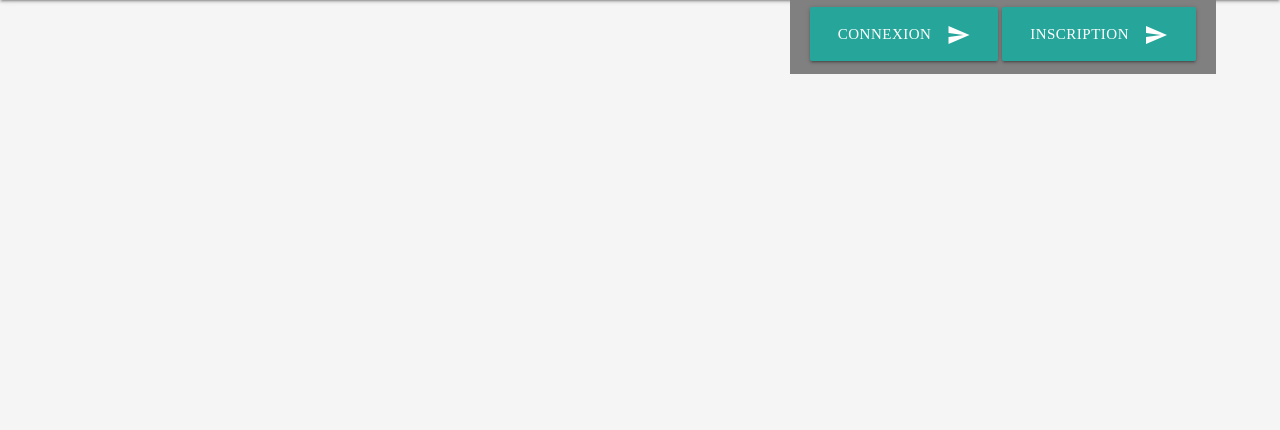
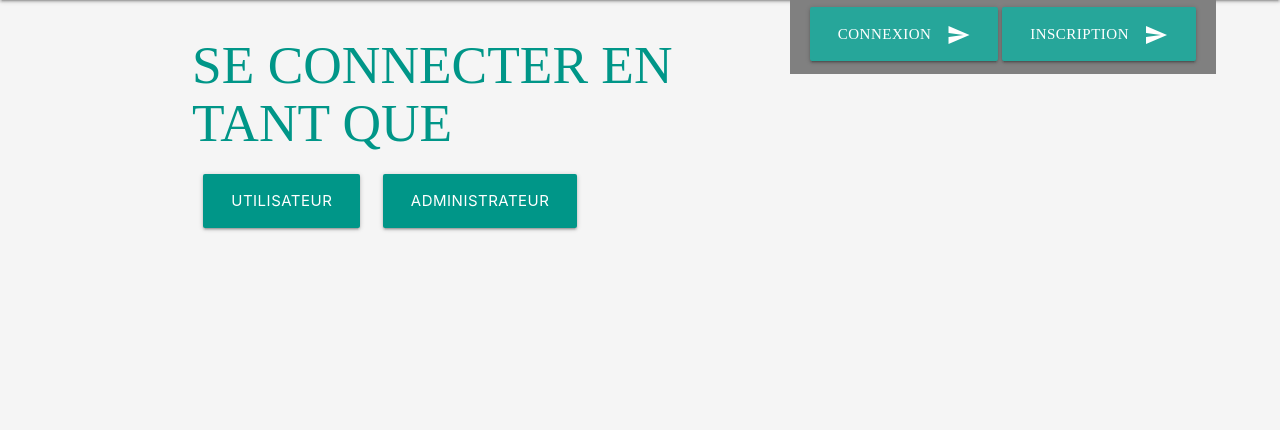
Before and after one commit to FR-Marie/BnB-MVC, a PHP site: page /le-marche-du-livre/connexions in a window 1280 px wide. Shown: the part 64-494 px from the top of the page. Run offline with PHP 8.4, Linux system fonts and the light colour scheme; data that the repository does not hold is empty; some libraries are stand-ins or nearby versions; some web fonts are replaced.

Commit message:
maj marche du livre

```diff
--- a/css/styles.scss
+++ b/assets/css/styles.css
@@ -1,113 +1,107 @@
-html, body{
+html, body {
   margin: 0;
   padding: 0;
   box-sizing: border-box;
   background-color: whitesmoke;
-  font-family: 'Gentium Plus', serif;
+  font-family: "Gentium Plus", serif;
 }
 
 /***** TITRES *****/
-h1{
-
-}
-h2{
-
-}
-h3{
-
-}
-h4{
-
-}
-h5{
-
-}
-h6{
-
-}
-
-/***** COULEURS *****/
-
-
-
-
-
 /***** NAV BAR *****/
-nav{
+nav {
   background-color: grey;
   padding-right: 5%;
   padding-left: 5%;
 }
-#btns-nav{
+
+#btns-nav {
   background-color: grey;
   padding: 0px 20px 10px 20px;
 }
-#nav-mobile a{
+
+#nav-mobile a {
   font-size: 25px;
 }
 
-
 /***** SPLASH PAGE *****/
-#img-splash{
-  width: 75%;
+#img-splash {
+  width: 90%;
   border-radius: 5px;
   box-shadow: 2px 2px 10px black;
+  margin: 35px;
 }
-#a-splash{
+
+#a-splash {
   color: grey;
   font-size: 40px;
   margin-top: 20%;
   text-shadow: 2px 2px 3px black;
 }
 
-
 /***** FOOTER *****/
-.page-footer{
+.page-footer {
   background-color: grey;
-  position: absolute;
+  position: fixed;
   bottom: 0;
   width: 100%;
 }
 
-
 /***** ACCUEIL *****/
-#h2-derniers-livres-ajoutes{
+#h2-derniers-livres-ajoutes {
   border: 2px solid teal;
 }
-#livres-accueil{
+
+#livres-accueil {
   margin-left: 2%;
   padding: 5px;
 }
-#cards-accueil-derniers-livres-ajoutes{
+
+#cards-accueil-derniers-livres-ajoutes {
   padding: 40px;
 }
-#row-derniers-livres-ajoutes{
+
+#row-derniers-livres-ajoutes {
   border: 2px solid teal;
 }
 
 /***** CARTES ANNONCES *****/
-.card{
-  font-family: 'Gentium Plus', serif;
+.card {
+  font-family: "Gentium Plus", serif;
   box-shadow: 2px 2px 5px black;
   border-radius: 10px 10px 20px 0px;
 }
-#card-genre{
+
+#card-genre {
   padding-left: 5px;
   font-size: 20px;
   margin-bottom: 10px;
   padding: 5px;
 }
-#card-annonce{
+
+#card-annonce {
   padding-left: 15px;
   font-size: 20px;
   width: 65%;
 }
-#card-auteur{
+
+#card-auteur {
   padding-left: 25px;
   font-size: 20px;
   width: 50%;
   margin-bottom: 10px;
 }
-.card img{
+
+.card img {
   padding-left: 5%;
 }
+
+/*******FORMULAIRES DE CONNEXION***********/
+#formulaireUtilisateur {
+  display: none;
+}
+
+#formulaireAdministrateur {
+  display: none;
+}
+
+/*# sourceMappingURL=styles.css.map */
--- a/css/styles.css
+++ b/assets/css/styles.scss
@@ -1,98 +1,120 @@
-html, body {
+html, body{
   margin: 0;
   padding: 0;
   box-sizing: border-box;
   background-color: whitesmoke;
-  font-family: "Gentium Plus", serif;
+  font-family: 'Gentium Plus', serif;
 }
 
 /***** TITRES *****/
-/***** COULEURS *****/
+h1{
+
+}
+h2{
+
+}
+h3{
+
+}
+h4{
+
+}
+h5{
+
+}
+h6{
+
+}
+
+
+
 /***** NAV BAR *****/
-nav {
+nav{
   background-color: grey;
   padding-right: 5%;
   padding-left: 5%;
 }
-
-#btns-nav {
+#btns-nav{
   background-color: grey;
   padding: 0px 20px 10px 20px;
 }
-
-#nav-mobile a {
+#nav-mobile a{
   font-size: 25px;
 }
 
+
 /***** SPLASH PAGE *****/
-#img-splash {
-  width: 75%;
+#img-splash{
+  width: 90%;
   border-radius: 5px;
   box-shadow: 2px 2px 10px black;
+  margin: 35px;
 }
-
-#a-splash {
+#a-splash{
   color: grey;
   font-size: 40px;
   margin-top: 20%;
   text-shadow: 2px 2px 3px black;
 }
 
+
 /***** FOOTER *****/
-.page-footer {
+.page-footer{
   background-color: grey;
-  position: absolute;
+  position: relative;
   bottom: 0;
   width: 100%;
 }
 
+
 /***** ACCUEIL *****/
-#h2-derniers-livres-ajoutes {
+#h2-derniers-livres-ajoutes{
   border: 2px solid teal;
 }
-
-#livres-accueil {
+#livres-accueil{
   margin-left: 2%;
   padding: 5px;
 }
-
-#cards-accueil-derniers-livres-ajoutes {
+#cards-accueil-derniers-livres-ajoutes{
   padding: 40px;
 }
-
-#row-derniers-livres-ajoutes {
+#row-derniers-livres-ajoutes{
   border: 2px solid teal;
 }
 
 /***** CARTES ANNONCES *****/
-.card {
-  font-family: "Gentium Plus", serif;
+.card{
+  font-family: 'Gentium Plus', serif;
   box-shadow: 2px 2px 5px black;
   border-radius: 10px 10px 20px 0px;
 }
-
-#card-genre {
+#card-genre{
   padding-left: 5px;
   font-size: 20px;
   margin-bottom: 10px;
   padding: 5px;
 }
-
-#card-annonce {
+#card-annonce{
   padding-left: 15px;
   font-size: 20px;
   width: 65%;
 }
-
-#card-auteur {
+#card-auteur{
   padding-left: 25px;
   font-size: 20px;
   width: 50%;
   margin-bottom: 10px;
 }
-
-.card img {
+.card img{
   padding-left: 5%;
 }
 
-/*# sourceMappingURL=styles.css.map */
+
+/*******FORMULAIRES DE CONNEXION***********/
+#formulaireUtilisateur{
+  display:none;
+}
+
+#formulaireAdministrateur{
+  display:none;
+}
--- /dev/null
+++ b/controller/Controller_Administrateurs.php
@@ -0,0 +1,30 @@
+<?php
+
+require_once "../model/Model_Administrateurs.php";
+
+
+
+function connexionAdministrateurController(){
+
+    //Appel du fichier vue
+    require_once "../view/connexions.php";
+
+    $role_administrateur = $_POST["select_connexion_administrateur"];
+
+    if (isset($_POST["btn-connexion"])){
+
+        //echo "btn ok";
+        //var_dump("test du btn connexion");
+
+
+        if ($role_administrateur === true){
+            $administrateurClasse = new Administrateur();
+            $administrateurClasse->connexionAdministrateur();
+        }else{
+            echo "Vous devez être un utilisateur inscris pour vous connecter avec le rôle utilisateur";
+        }
+
+
+
+    }
+}
--- a/controller/Controller_Regions.php
+++ b/controller/Controller_Regions.php
@@ -10,7 +10,7 @@ function afficherToutesLesRegions(){
 
     foreach ($regions as $region){
         ?>
-        <option value="$region["id_region"]"><?= $region["nom_region"] ?></option>
+        <option value="<?=$region["id_region"]?>"><?= $region["nom_region"] ?></option>
         <?php
     }
     return $regionsClasse;
--- a/controller/Controller_Utilisateurs.php
+++ b/controller/Controller_Utilisateurs.php
@@ -1,5 +1,6 @@
 <?php
 require_once "../model/Model_Utilisateurs.php";
+require_once "../model/Model_mailInscription.php";
 
 
 function afficherFormulaireInscriptionUtilisateur()
@@ -7,49 +8,36 @@ function afficherFormulaireInscriptionUtilisateur()
     //Appel fichier de la vue
     require_once "../view/inscriptions.php";
 
+
+    if (isset($_POST["btn-inscription"])){
+
+        //echo "btn ok";
+        //var_dump("nimp");
+
+        $UtilisateurClasse = new Utilisateurs();
+        $UtilisateurClasse->inscriptionUtilisateur();
+
+    }
+
 }
 
 
-function InscriptionUtilisateurController(){
+function connexionUtilisateurController(){
 
-    //fichier de la vue
-    require_once "../view/inscriptions.php";
+    //Appel du fichier vue
+    require_once "../view/connexions.php";
 
 
-    if (isset($_POST["btn-inscription"])){
+    if (isset($_POST["btn-connexion"])){
 
+        //echo "btn ok";
+        //var_dump("test du btn connexion");
 
-        //Ici les expressions requliere
-        //Check des email et mot de passe avec preg_match php et les regexs
-        //DOCS = https://www.w3schools.com/php/php_form_url_email.asp
-        if (preg_match('/[-0-9a-zA-Z.+_]+@[-0-9a-zA-Z.+_]+.[a-zA-Z]{2,4}$/', $_POST["mail_utilisateur"])) {
-            echo "<div class='container'>
-                <p class='alert alert-warning text-success'>Votre email est valide!</p>
-                </div>";
-        }
-
-        if(preg_match('/^(?=.*\d)(?=.*[A-Za-z])[0-9A-Za-z!@#$%]{8,12}$/', $_POST["password_utilisateur"])) {
-            echo "<div class='container'>
-                <p class='alert alert-warning text-success'>Votre mot de passe est valide!</p>
-                </div>";
-        }
-
-
-        //verifié le mot de passe et le mot passe repeter
-        if($_POST["password_utilisateur"] === $_POST["passwordRepeat_utilisateur"]){
-            //Ici la classe qui envoi des emails
-            $mailInscription = new \model\EmailInscriptionUtilisateurs();
-            $mail = $mailInscription->mailInscriptionUtilisateurs();
-            return $mail;
-        }else{
-            ?>
-            <p class="red orange-text">Les mots de passe ne correspondent pas</p>
-            <a href="inscriptions" class="btn deep-orange">Retour</a>
-            <?php
-        }
+            $UtilisateurClasse = new Utilisateurs();
+            $Utilisateur = $UtilisateurClasse->connexionUtilisateur();
+            return $Utilisateur;
 
 
 
     }
-
 }
--- /dev/null
+++ b/model/Model_Administrateurs.php
@@ -0,0 +1,20 @@
+<?php
+
+require_once "../model/database.php";
+
+
+class Administrateur extends database{
+
+    private $mail_administrateur;
+    private $mdp_administrateur;
+    private$nom_administrateur;
+    private $prenom_administrateur;
+
+
+    public function connexionAdministrateur(){
+
+    }
+
+
+
+}
--- a/model/Model_Utilisateurs.php
+++ b/model/Model_Utilisateurs.php
@@ -6,9 +6,10 @@ use PHPMailer\PHPMailer\Exception;
 //Load Composer's autoloader
 //Sans autoload.php (ici exemple d'appel de la classe Exception)
 //require_once "../vendor/phpmailer/phpmailer/src/Exception.php";
-require '../vendor/autoload.php';
+require "../vendor/autoload.php";
 
 require_once "../model/database.php";
+require_once "../model/Model_mailInscription.php";
 
 class Utilisateurs extends database{
 
@@ -18,6 +19,8 @@ class Utilisateurs extends database{
     private $telephone_utilisateur;
     private $region_utilisateur;
     private $password_utilisateur;
+
+
 
 
     public function inscriptionUtilisateur(){
@@ -80,65 +83,115 @@ class Utilisateurs extends database{
         }
 
 
-
-
+///////// EGALITE DES 2 MOTS DE PASSE POUR LANCER LA REQUETE/////////
+        if ($_POST["password_utilisateur"] === ($_POST["passwordRepeat_utilisateur"])){
 
             $db = $this->getPDO();
 
-            $sql = "INSERT INTO `utilisateurs`(`nom_utilisateur`, `prenom_utilisateur`, `mail_utilisateur`, `telephone_utilisateur`,
+            $sql = "INSERT INTO `utilisateurs`(`nom_utilisateur`, `prenom_utilisateur`, `mail_utilisateur`, `mdp_utilisateur`, `telephone_utilisateur`,
                             `region_utilisateur_id`)
                             VALUES (?, ?, ?, ?, ?, ?)";
 
             $request = $db->prepare($sql);
 
-            $request->bindParam(1, $clean_nom_utilisateur);
-            $request->bindParam(2, $clean_prenom_utilisateur);
+
+
+            $request->bindParam(1, $this->nom_utilisateur);
+            $request->bindParam(2, $this->prenom_utilisateur);
             $request->bindParam(3, $_POST["mail_utilisateur"]);
-            $request->bindParam(4, $_POST["telephone_utilisateur"]);
-            $request->bindParam(5, $_POST["region_utilisateur"]);
+            $request->bindParam(4, $_POST["password_utilisateur"]);
+            $request->bindParam(5, $_POST["telephone_utilisateur"]);
+            $request->bindParam(6, $_POST["region_utilisateur"]);
 
 
             $request->execute([
-                $clean_nom_utilisateur = trim(htmlspecialchars("nom_utilisateur")),
-                $clean_prenom_utilisateur = trim(htmlspecialchars("prenom_utilisateur")),
+                $this->nom_utilisateur,
+                $this->prenom_utilisateur,
                 $_POST["mail_utilisateur"],
+                $_POST["password_utilisateur"],
                 $_POST["telephone_utilisateur"],
                 $_POST["region_utilisateur"]
             ]);
 
 
             if ($request){
-                ?>
-                <style>
-                    #formInscriptionUtilisateur{
-                        display: none;
-                    }
-                </style>
-                <div class="center green red-text">
-                    <p>Votre inscription est prise en compte. Merci de la valider en cliquant sur le lien qui se trouve dans l'email que vous
-                        venez de recevoir</p>
-                </div>
-                <?php
-
+                $mailReservationClasse = new MailInscription();
+                $mailReservationClasse->mailInscriptionUtilisateurModel();
             }else{
                 ?>
-                <style>
-                    #formInscriptionUtilisateur{
-                        display: none;
-                    }
-                </style>
-                <div class="center red white-text">
-                    <p>Erreur lors de votre inscription. Veuillez réessayer</p>
-                    <p>Si le problème persiste, contactez notre équipe.</p>
+                <div>
+                    <p class="center red-text">Une erreur est survenue. Veuillez réessayer.</p>
                 </div>
                 <?php
             }
 
+            ////CONDITION EGALITE DES MOTS DE PASSE
+        }else{
+            ?>
+            <div>
+                <p class="center red-text">Attention! les mots de passe ne correspondent pas.</p>
+            </div>
+            <?php
+        }
+
+
+
+        ///accolade de la fonction inscription///
         }
 
 
 
 
+/////////////////////////CONNEXION UTILISATEUR//////////////////////////
+    public function connexionUtilisateur(){
+
+        $db = $this->getPDO();
 
 
+            $this->mail_connexion_utilisateur = trim(htmlspecialchars($_POST["mail_connexion_utilisateur"]));
+            $this->password_connexion_utilisateur = trim(htmlspecialchars($_POST["password_connexion_utilisateur"]));
+
+
+            $sql = "SELECT * FROM utilisateurs WHERE mail_utilisateur = ? AND mdp_utilisateur = ?";
+
+            $requestConnexionUtilisateur = $db->prepare($sql);
+
+            $requestConnexionUtilisateur->bindParam(1, $this->mail_connexion_utilisateur);
+            $requestConnexionUtilisateur->bindParam(2, $this->password_connexion_utilisateur);
+
+            $requestConnexionUtilisateur->execute($sql);
+
+
+
+            if ($requestConnexionUtilisateur->rowCount() >= 1) {
+
+                $table = $requestConnexionUtilisateur->fetch(PDO::FETCH_ASSOC);
+
+                if ($this->mail_connexion_utilisateur === $table["mail_utilisateur"] && $this->pass_connexion_utilisateur === $table["mdp_utilisateur"]) {
+
+                    session_start();
+
+                    $_SESSION["utilisateur_connecte"] = true;
+                    $_SESSION["utilisateur_connecte"] = $table["prenom_utilisateur"];
+
+                    header("Location: dashboard-utilisateur");
+                }else{
+                    ?>
+                    <div>
+                        <p class="center red-text">Identifiants incorrects - Aucun utilisateur ne possède ces identifiants.</p>
+                    </div>
+                    <?php
+                }
+                    }else{
+                        ?>
+                        <div>
+                            <p id='' class="center red-text">Identifiants incorrects.</p>
+                        </div>
+                        <?php
+            }
+
 }
+
+
+////accolade de la classe Utilisateur////
+}
--- /dev/null
+++ b/model/Model_mailInscription.php
@@ -0,0 +1,121 @@
+<?php
+
+//Import PHPMailer classes into the global namespace
+//These must be at the top of your script, not inside a function
+use PHPMailer\PHPMailer\PHPMailer;
+use PHPMailer\PHPMailer\SMTP;
+use PHPMailer\PHPMailer\Exception;
+
+//Load Composer's autoloader
+require '../vendor/autoload.php';
+require_once "../model/Model_Utilisateurs.php";
+
+
+
+
+class MailInscription extends Utilisateurs {
+
+    public function mailInscriptionUtilisateurModel(){
+
+        $phpmailer = new PHPMailer();
+
+        try{
+
+            $lienConfirmationInscription = "http://localhost/le-marche-du-livre/confirmationInscriptionUtilisateur";
+
+
+                //$mail->SMTPDebug = SMTP::DEBUG_SERVER;         //Utilisation du service mail transfer protocole
+                $phpmailer->isSMTP();                            //Utilisation du service mail transfer protocole
+                $phpmailer->Host = 'smtp.mailtrap.io';          //Appel du host mailtrap
+                $phpmailer->SMTPAuth = true;                    //Autorise et impose un user name + password
+                $phpmailer->Port = 2525;                        //Port pour mailtrap (2525) sinon ->587 ou 465 pour `PHPMailer::ENCRYPTION_SMTPS` et gmail
+                $phpmailer->Username = 'afd0f0767b5509';        //Generer lors de la création du compte mailTrap = dans l'espace mailtrap roue crantée + smtp setting -> phpmailer
+                $phpmailer->Password = '364bcfa8f3811d';        // Idem pour le mot de passe
+
+                //Pas obligatoire =>
+                $phpmailer->setLanguage('fr', '../vendor/phpmailer/phpmailer/language/');
+                $phpmailer->CharSet = 'UTF-8';
+
+
+                //Recipients
+                $phpmailer->setFrom('from@example.com', 'Mailer');
+                $phpmailer->addAddress('joe@example.net', 'Joe User');     //Add a recipient
+                $phpmailer->addAddress('ellen@example.com');               //Name is optional
+                $phpmailer->addReplyTo('info@example.com', 'Information');
+                $phpmailer->addCC('cc@example.com');
+                $phpmailer->addBCC('bcc@example.com');
+
+                //Attachments
+                //$mail->addAttachment('/var/tmp/file.tar.gz');         //Add attachments
+                //$mail->addAttachment('/tmp/image.jpg', 'new.jpg');    //Optional name
+
+                //Content
+                $phpmailer->isHTML(true);                                  //Set email format to HTML
+                $phpmailer->Subject = 'test du sujet';
+                $phpmailer->Body    =
+                    '
+                    <!DOCTYPE html>
+                    <html>
+                    <head>
+                        <meta charset="UTF-8">
+                        <meta http-equiv="Content-Type" content="text/html">
+                        <title>Votre inscription sur Le Marché du Livre</title>
+                        <meta name="viewport" content="width=device-width, initial-scale=1.0">
+                    </head>
+                    <body>
+                        <div>
+                            <p style="font-size: 18px">Bonjour,</p>
+                            <p> Vous venez de vous inscrire sur le site Le Marché du Livre. Nous vous en remercions
+                            et vous invitons à cliquer sur le lien de validation ci-après afin dep rofiter dès à présent de toutes
+                            les fonctionalités du site! </p>
+
+                            <a href="'.$lienConfirmationInscription.'">Confirmer</a>
+
+                            <p>Cordialement,</p>
+                            <p>Martine MARTIN, Directrice Le Marché du Livre</p>
+
+
+                        </div>
+                    </body>
+                    </html>
+                    ';
+
+
+                $phpmailer->body = "MIME-Version: 1.0";
+                $phpmailer->body = "Content-type: text/html;charset=utf8";
+
+
+                $phpmailer->AltBody = 'Copie si ca marche pas';
+
+                $phpmailer->send();
+
+                    ?>
+                    <style>
+                        #formInscriptionUtilisateur{
+                            display: none;
+                        }
+                    </style>
+                    <div class="center green red-text">
+                        <p>Votre inscription est prise en compte. Merci de la valider en cliquant sur le lien qui se trouve dans l'email que vous
+                            venez de recevoir</p>
+                    </div>
+                    <?php
+
+
+                }catch (Exception $e) {
+                        ?>
+                        <style>
+                            #formInscriptionUtilisateur{
+                                display: none;
+                            }
+                        </style>
+                        <div class="center red white-text">
+                            <p>Erreur lors de votre inscription. Veuillez réessayer</p>
+                            <p>Si le problème persiste, contactez notre équipe.</p>
+                        </div>
+                        <?php
+                }
+
+
+    }
+}
--- a/model/database.php
+++ b/model/database.php
@@ -39,6 +39,7 @@ class Database
             }
         }else{
             echo "erreur : instances multiples de PDO";
+            return self::$isConnected;
         }
     }
 }
--- /dev/null
+++ b/view/confirmationInscriptionUtilisateur.php
@@ -0,0 +1 @@
+<h2 class="center green-text">Votre inscription est validée!</h2>
--- /dev/null
+++ b/view/connexions.php
@@ -0,0 +1,72 @@
+
+
+<h2 class="teal-text">SE CONNECTER EN TANT QUE</h2>
+
+<div class="row">
+
+    <div class="col">
+        <button onclick="toggleFormUtilisateur()" class="btn teal btn-large">Utilisateur</button>
+    </div>
+
+    <div class="col">
+        <button onclick="toggleFormAdministrateur()" class="btn teal btn-large">Administrateur</button>
+    </div>
+
+</div>
+
+
+
+
+<div class="row">
+    <form id="formulaireUtilisateur" class="col s12" method="POST">
+        <div class="row"><h5 class="teal-text">Vous allez vous connecter en tant qu'utilisateur</h5></div>
+        <!---------------MAIL--------------->
+        <div class="row">
+            <div class="input-field col m4 s12">
+                <input name="mail_connexion_utilisateur" placeholder="Entrez votre adresse mail ici" id="mail_connexion_utilisateur" type="email" class="validate" required>
+                <label for="mail_connexion_utilisateur">Email</label>
+            </div>
+        </div>
+        <!---------------PASSWORD--------------->
+        <div class="row">
+
+            <div class="input-field col m4 s12">
+                <input name="password_connexion_utilisateur" placeholder="Entrez votre mot de passe ici" id="password_connexion_utilisateur" type="password" class="validate" required>
+                <label for="password_connexion_utilisateur">Votre mot de passe</label>
+            </div>
+
+        </div>
+
+        <button type="submit" class="btn teal white-text" id="btn-inscription_utilisateur" name="btn-connexion_utilisateur">SE CONNECTER</button>
+        <a href="accueil" class="btn red white-text" id="btn-inscription_utilisateur">ANNULER</a>
+
+    </form>
+</div>
+
+
+
+<div class="row">
+    <form id="formulaireAdministrateur" class="col s12" method="POST">
+        <div class="row"><h5 class="teal-text">Vous allez vous connecter en tant qu'administrateur</h5></div>
+        <!---------------MAIL--------------->
+        <div class="row">
+            <div class="input-field col m4 s12">
+                <input name="mail_connexion_administrateur" placeholder="Entrez votre adresse mail ici" id="mail_connexion_administrateur" type="email" class="validate" required>
+                <label for="mail_connexion_administrateur">Email</label>
+            </div>
+        </div>
+        <!---------------PASSWORD--------------->
+        <div class="row">
+
+            <div class="input-field col m4 s12">
+                <input name="password_connexion_administrateur" placeholder="Entrez votre mot de passe ici" id="password_connexion_administrateur" type="password" class="validate" required>
+                <label for="password_connexion_administrateur">Votre mot de passe</label>
+            </div>
+
+        </div>
+
+        <button type="submit" class="btn teal white-text" id="btn-inscription_administrateur" name="btn-connexion_administrateur">SE CONNECTER</button>
+        <a href="accueil" class="btn red white-text" id="btn-inscription_administrateur">ANNULER</a>
+
+    </form>
+</div>
--- /dev/null
+++ b/view/dashboard-utilisateur.php
@@ -0,0 +1 @@
+<h2 class="center orange-text">DASHBOARD UTILISATEUR</h2>
--- a/view/index.php
+++ b/view/index.php
@@ -13,6 +13,7 @@ require_once "../controller/Controller_SplashPage.php";
 require_once "../controller/Controller_Annonces.php";
 require_once "../controller/Controller_Regions.php";
 require_once "../controller/Controller_Utilisateurs.php";
+require_once "../controller/Controller_Administrateurs.php";
 
 
 //Si un paramètre $_GET existe dans l'url:
@@ -20,38 +21,55 @@ if (isset($_GET["url"])){
 //$url récupère ce paramètre
     $url = $_GET["url"];
 }else{
-    $url = "accueil";
+    $url = "splashPage";
 }
+
+
 
 
 
 /////// Si $url = splashPage ///////
 if($url === "splashPage"){
     $title = "Bienvenue - Le Marché du livre";
-    //appel de la fonction du controleur:
+    //appel de la fonction du contrôleur:
     afficherSplashPage();
 
 /////// Sinon si $url = accueil ///////
 }elseif ($url === "accueil"){
     $title = "Accueil - Le Marché du livre";
-    //appel de la fonction du controleur:
+    //appel de la fonction du contrôleur:
     afficherToutesLesAnnonces();
 
 
 }elseif ($url === "inscriptions"){
 $title = "Inscription utilisateur - Le Marché du livre";
-    //appel de la fonction du controleur:
+    //appel de la fonction du contrôleur:
     afficherFormulaireInscriptionUtilisateur();
-    InscriptionUtilisateurController();
-}
+    //InscriptionUtilisateurController();
+
+}elseif ($url === "confirmationInscriptionUtilisateur") {
+    $title = "Confirmation Inscription utilisateur - Le Marché du livre";
+    //appel de la fonction du contrôleur:
+    require_once "../view/confirmationInscriptionUtilisateur.php";
+
+}elseif ($url === "connexions") {
+    $title = "Connexion utilisateur - Le Marché du livre";
+    //appel de la fonction du contrôleur:
+    connexionUtilisateurController();
+    //connexionAdministrateurController();
+    //require_once "../view/connexions.php";
+
+}elseif ($url === "dashboard-utilisateur" && $_SESSION["utilisateur_connecte"] === true) {
+    $title = "Dashboard utilisateur";
+    require_once "dashboard-utilisateur.php";
 
 
 //Si $url renvoi une chaîne de caractère vide OU si $url contient un caractère interdit => redirection page d'accueil
-if (($url === "") || ($url !=  '#:[\w]+)#')){
-    $url = "accueil";
-}
+}elseif ($url != '#:[\w]+)#') {
+        header('location: splashPage');
 
 
+}
 
 /*
  * ob_get_clean — Lit le contenu courant du tampon de sortie puis l'efface
--- a/view/navbar.php
+++ b/view/navbar.php
@@ -10,7 +10,7 @@
     </div>
 
     <div id="btns-nav" class="right animatedbar">
-        <a href="#" class="waves-effect waves-light btn-large"><i class="material-icons right">send</i>Connexion</a>
+        <a href="connexions" class="waves-effect waves-light btn-large"><i class="material-icons right">send</i>Connexion</a>
         <a href="inscriptions" class="waves-effect waves-light btn-large"><i class="material-icons right">send</i>Inscription</a>
     </div>
 
--- a/view/template.php
+++ b/view/template.php
@@ -18,7 +18,7 @@
     <link rel="stylesheet" href="https://cdnjs.cloudflare.com/ajax/libs/materialize/1.0.0/css/materialize.min.css">
 
     <!---------- CSS ---------->
-    <link rel="stylesheet" type="text/css" href="css/styles.css">
+    <link rel="stylesheet" type="text/css" href="assets/css/styles.css">
 
     <title><?= $title ?></title>
 
```
Also changed, not shown: js/javascript.js (+29 -0 lines), view/inscriptions.php (+4 -3 lines), 2 other files.
